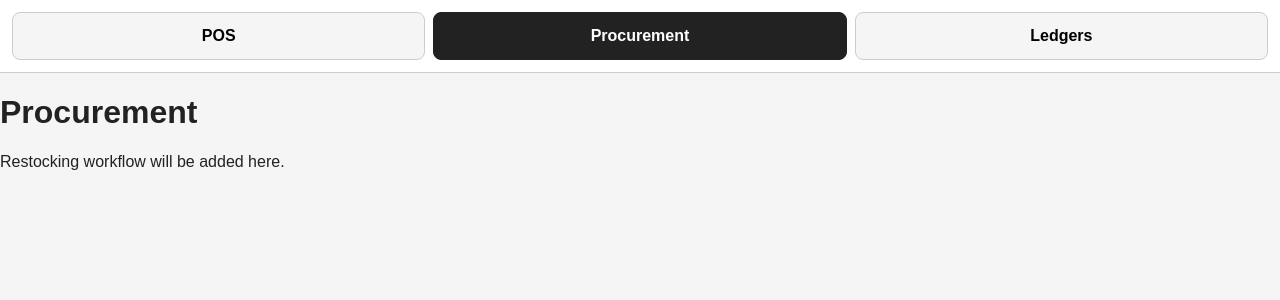
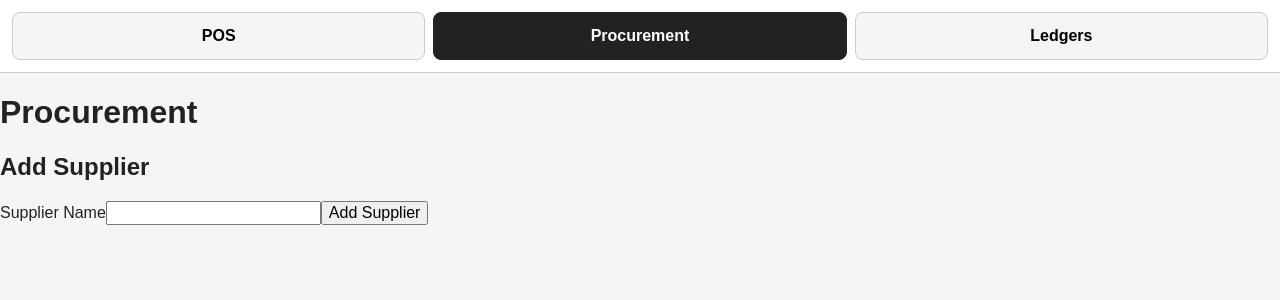
Before and after one commit to kentvillamora-dev/mini-store-pos, a React (Vite) app: page / in a window 1280 px wide. Both pictures are taken after a click on the button "Procurement". Shown: the top 300 px of the page. Built offline with nearby package versions, Linux system fonts and the light colour scheme.

Commit message:
Add supplier creation workflow

```diff
--- a/src/App.tsx
+++ b/src/App.tsx
@@ -1,12 +1,15 @@
 import { useEffect, useState } from 'react'
 import { db, type Product } from './db/database'
 import DataViewer from './features/dataViewer/DataViewer'
+import { createSupplier } from './services/supplierService'
 
 type AppPage = 'pos' | 'procurement' | 'ledgers'
 
 function App() {
   const [products, setProducts] = useState<Product[]>([])
   const [currentPage, setCurrentPage] = useState<AppPage>('pos')
+  const [supplierName, setSupplierName] = useState('')
+  const [supplierMessage, setSupplierMessage] = useState('')
 
   useEffect(() => {
     async function loadProducts() {
@@ -33,12 +36,46 @@ function App() {
     loadProducts()
   }, [])
 
+  async function handleCreateSupplier() {
+    try {
+      await createSupplier(supplierName)
+
+      setSupplierName('')
+      setSupplierMessage('Supplier created.')
+    } catch (error) {
+      if (error instanceof Error) {
+        setSupplierMessage(error.message)
+        return
+      }
+
+      setSupplierMessage('Unable to create supplier.')
+    }
+  }
+
   function renderCurrentPage() {
     if (currentPage === 'procurement') {
       return (
         <main>
           <h1>Procurement</h1>
-          <p>Restocking workflow will be added here.</p>
+
+          <section>
+            <h2>Add Supplier</h2>
+
+            <label>
+              Supplier Name
+              <input
+                type="text"
+                value={supplierName}
+                onChange={(event) => setSupplierName(event.target.value)}
+              />
+            </label>
+
+            <button onClick={handleCreateSupplier}>
+              Add Supplier
+            </button>
+
+            {supplierMessage && <p>{supplierMessage}</p>}
+          </section>
         </main>
       )
     }
--- /dev/null
+++ b/src/services/supplierService.ts
@@ -0,0 +1,19 @@
+import { db } from '../db/database'
+
+export async function createSupplier(name: string) {
+  const trimmedName = name.trim()
+
+  if (!trimmedName) {
+    throw new Error('Supplier name is required.')
+  }
+
+  const now = new Date().toISOString()
+
+  await db.suppliers.add({
+    id: crypto.randomUUID(),
+    name: trimmedName,
+    active: true,
+    createdAt: now,
+    updatedAt: now,
+  })
+}
```
